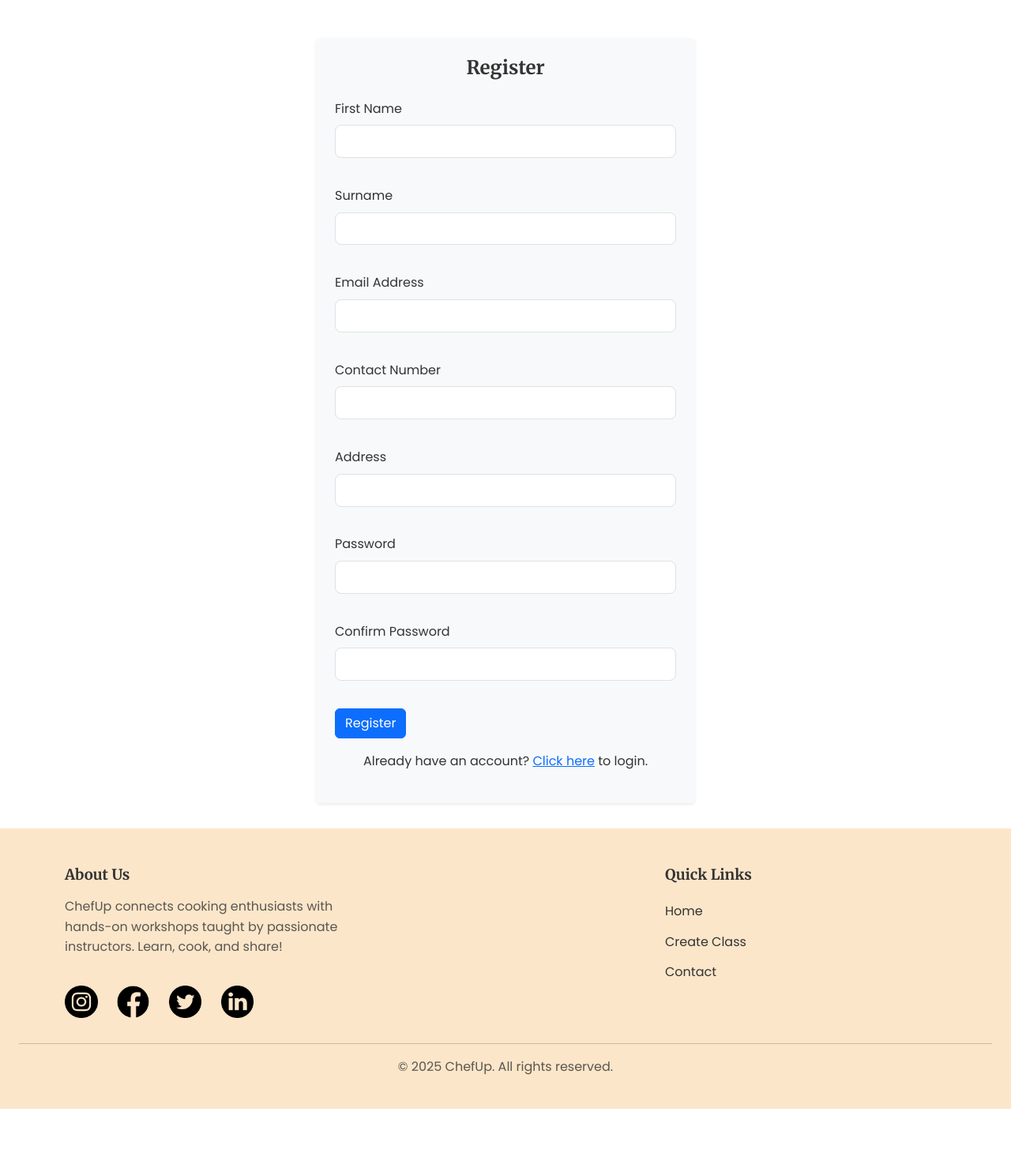
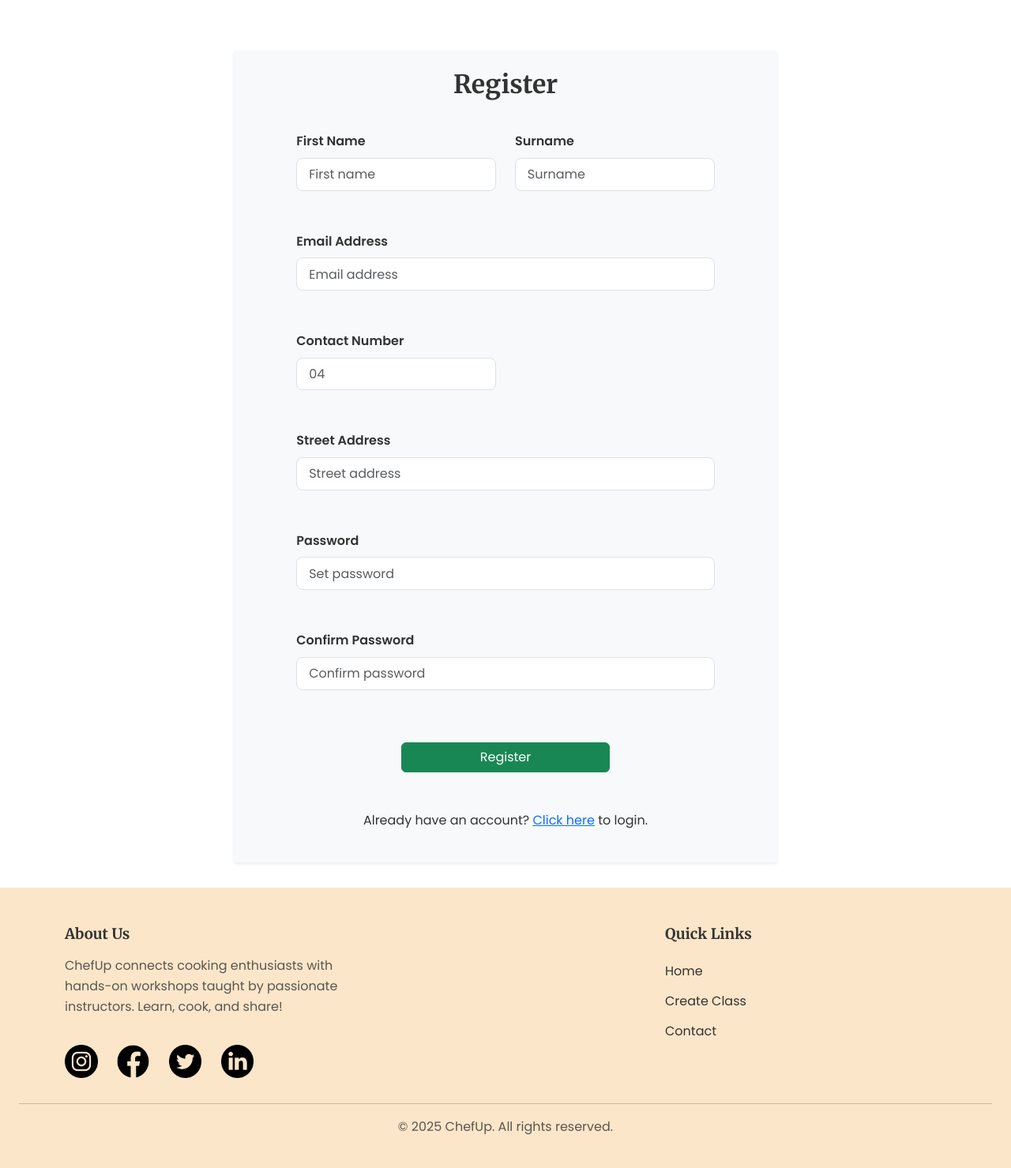
Before and after one commit to anhduongnguyen/a3_group17, a Flask app: page /register in a window 1280 px wide. Shown: the part 69-1548 px from the top of the page at 79% size. Before the commit the page ends 1473 px from the top, so only its background shows below. Run offline with Flask 3, Linux system fonts and the light colour scheme; some libraries are stand-ins or nearby versions.

Commit message:
Worked on UI of register and login page, fixed bug that didn't show cuisine type on event card (index page)

```diff
--- a/ChefUp/auth.py
+++ b/ChefUp/auth.py
@@ -24,6 +24,7 @@ def login():
             error = 'Incorrect password'
         if error is None:
             login_user(email)
+            flash('You logged in successfully', 'success')
             nextp = request.args.get('next') # this gives the url from where the login page was accessed
             print(nextp)
             if next is None or not nextp.startswith('/'):
@@ -31,7 +32,7 @@ def login():
             return redirect(nextp)
         else:
             flash(error)
-    return render_template('user.html', form=login_form, heading='Login')
+    return render_template('login.html', form=login_form)
 
 @auth_bp.route('/register', methods=['GET', 'POST'])
 def register():
@@ -58,4 +59,4 @@ def register():
             flash("Registration successful. You are now logged in.", "success")
             return redirect(url_for('main.index'))
 
-    return render_template('user.html', form=register_form, heading='Register')
+    return render_template('register.html', form=register_form)
--- a/ChefUp/forms.py
+++ b/ChefUp/forms.py
@@ -25,9 +25,9 @@ class RegisterForm(FlaskForm):
     ])
     contact_number = StringField("Contact Number", validators=[
         InputRequired(),
-        Length(min=10, max=20, message="Enter a valid contact number")
+        Length(min=10, max=10, message="Enter a valid contact number")
     ])
-    address = StringField("Address", validators=[
+    street_address = StringField("Address", validators=[
         InputRequired(),
         Length(max=200)
     ])
@@ -52,7 +52,7 @@ class EventForm(FlaskForm):
     )
     start_time = TimeField("Start Time", validators=[InputRequired()])
     end_time = TimeField("End Time", validators=[InputRequired()])
-    cuisine_type = SelectField("Cuisine Type", choices=[
+    cuisine = SelectField("Cuisine Type", choices=[
         ('Italian', 'Italian'), ('Japanese', 'Japanese'), ('Mexican', 'Mexican'),
         ('Korean', 'Korean'), ('Vietnamese', 'Vietnamese'), ('Thai', 'Thai'),
         ('Indian', 'Indian'), ('Chinese', 'Chinese'), ('Other', 'Other')], validators=[InputRequired()])
--- a/ChefUp/models.py
+++ b/ChefUp/models.py
@@ -24,6 +24,7 @@ class Event(db.Model):
     date = db.Column(db.Date, nullable=False)
     start_time = db.Column(db.String(20), nullable=False)
     end_time = db.Column(db.String(20), nullable=False)
+    cuisine = db.Column(db.String(50), nullable=False)
     location = db.Column(db.String(100), nullable=False)
     price = db.Column(db.Float, nullable=False)
     capacity = db.Column(db.Integer, nullable=False)
--- a/ChefUp/static/style/style.css
+++ b/ChefUp/static/style/style.css
@@ -416,7 +416,7 @@ footer small {
 }
 
 .create-event-form {
-  max-width: 59.3rem;
+  max-width: 55.3rem;
   margin: 0 auto;
   margin-bottom: 2rem;
   margin-top: 1rem;
@@ -428,6 +428,12 @@ footer small {
   margin: 0 auto;
 }
 
+.register-form {
+  max-width: 43rem;
+  margin: 0 auto;
+  margin-bottom: 2rem;
+  margin-top: 1rem;
+}
 
 .form-control {
   height: 2.62rem;
--- a/ChefUp/templates/create-event.html
+++ b/ChefUp/templates/create-event.html
@@ -44,7 +44,7 @@
             <div class="row">
               <div class="col-md-6 mb-3">
                 <label class="form-label"><strong>Cuisine Type</strong></label>
-                {{ form.cuisine_type(class="form-select form-control") }}
+                {{ form.cuisine(class="form-select form-control") }}
               </div>
 
               <div class="col-md-6 mb-3">
--- /dev/null
+++ b/ChefUp/templates/register.html
@@ -0,0 +1,60 @@
+{% extends "base.html" %}
+{% from "bootstrap5/form.html" import render_form %}
+{% block content %}
+
+<div class="container bg-light shadow-sm p-4 mt-5 register-form">
+  <div class="row justify-content-center">
+    <div class="col-md-12 col-lg-10">
+      <h2 class="text-center mb-4 pb-3">Register</h2>
+
+    <form method="POST" action="{{ url_for('auth.register') }}">
+      {{ form.hidden_tag() }}
+
+      <div class="row">
+        <div class="col-md-6 mb-3">
+          <label class="form-label"><strong>First Name</strong></label>
+          {{ form.first_name(class="form-control", placeholder="First name") }}
+        </div>
+        <div class="col-md-6 mb-3">
+          <label class="form-label"><strong>Surname</strong></label>
+          {{ form.surname(class="form-control", placeholder="Surname") }}
+        </div>
+
+        <div class="mb-3">
+          <label class="form-label"><strong>Email Address</strong></label>
+          {{ form.email(class="form-control", placeholder="Email address") }}
+        </div>
+
+      <div class="col-md-6 mb-3">
+        <label class="form-label"><strong>Contact Number</strong></label>
+        {{ form.contact_number(class="form-control", placeholder="04") }}
+      </div>
+
+      <div class="mb-3">
+        <label class="form-label"><strong>Street Address</strong></label>
+        {{ form.street_address(class="form-control", placeholder="Street address") }}
+      </div>
+
+      <div class="mb-3">
+        <label class="form-label"><strong>Password</strong></label>
+        {{ form.password(class="form-control", placeholder="Set password") }}
+      </div>
+
+      <div class="mb-3">
+        <label class="form-label"><strong>Confirm Password</strong></label>
+        {{ form.confirm(class="form-control", placeholder="Confirm password") }}
+      </div>
+
+      <div class="mb-3 pb-3 pt-3 text-center">
+        <button type="submit" class="btn btn-success w-50">Register</button>
+      </div>
+    </form>
+
+    <div class="text-center mt-3">
+      <p>Already have an account? <a href="{{ url_for('auth.login') }}">Click here</a> to login.</p>
+    </div>
+  </div>
+  </div>
+</div>
+
+{% endblock %}
--- a/ChefUp/views.py
+++ b/ChefUp/views.py
@@ -40,6 +40,7 @@ def create_event():
             date=form.event_date.data,
             start_time=form.start_time.data.strftime('%H:%M'),
             end_time=form.end_time.data.strftime('%H:%M'),
+            cuisine=form.cuisine.data,
             location=form.location.data,
             price=form.price.data,
             capacity=form.tickets.data,
```
Also changed, not shown: ChefUp/templates/login.html (added, +35 -0 lines).
